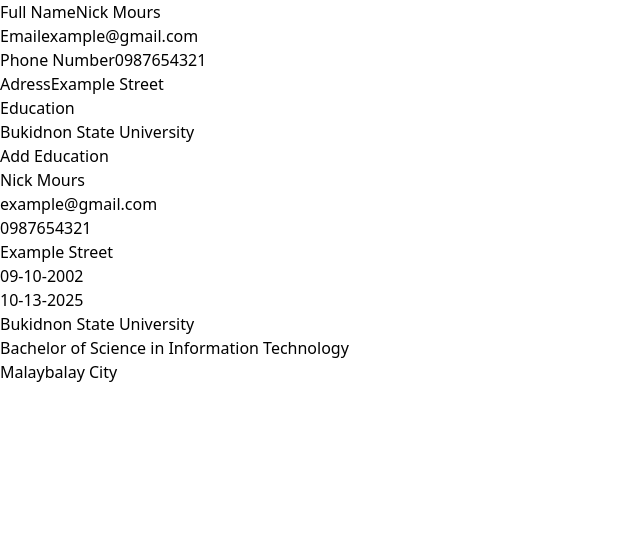
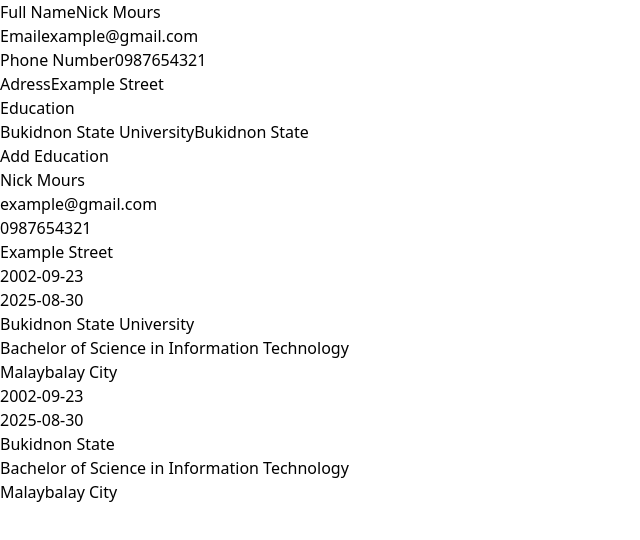
Before and after one commit to FiereEinar/CV-Application, a React (Vite) app: page / in a window 1280 px wide. Both pictures are taken after a click on the button "Education". Shown: the top 540 px of the page, without its empty margins (0-640 px from the left). Built offline with nearby package versions, Linux system fonts and the light colour scheme.

Commit message:
feat: editing on education section

```diff
--- a/src/App.jsx
+++ b/src/App.jsx
@@ -18,15 +18,12 @@
 
   const educationInfoChangeHandler = (e) => {
     const { key } = e.target.dataset
+    let newEducationInfo = JSON.parse(JSON.stringify(educationInfo))
     setCurrentEdited({ ...currentEdited, [key]: e.target.value})
 
-    const education = JSON.parse(JSON.stringify(currentEdited))
-    let newEducationInfo = JSON.parse(JSON.stringify(educationInfo))
-
-    newEducationInfo = newEducationInfo.filter((edu) => edu.id !== currentEdited.id)
-    newEducationInfo.push(education)
-    console.log(newEducationInfo)
-    console.log(currentEdited)
+    newEducationInfo.map((edu) => {
+      if (edu.id === currentEdited.id) edu[key] = e.target.value
+    })
     setEducationInfo(newEducationInfo)
   }
 
@@ -42,6 +39,10 @@
 
     setMode({ ...mode, [key]: 'edit'})
     setCurrentEdited(beingEdited)
+  }
+
+  const onSubmit = (e) => {
+    e.preventDefault()
   }
 
   return (
@@ -60,6 +61,7 @@
           onEdit={editingHandler}
           onTypeEdit={educationInfoChangeHandler}
           currentEdited={currentEdited}
+          onSubmit={onSubmit}
 //           onAdd={}
           mode={mode.education}
           isOpen={expandedToggle.education}
--- a/src/components/EducationSection.jsx
+++ b/src/components/EducationSection.jsx
@@ -1,6 +1,6 @@
 import InputField from './InputField.jsx'
 
-export default function EducationSection({ data, onClick, isOpen, mode, onEdit, currentEdited, onTypeEdit }) {
+export default function EducationSection({ data, onClick, isOpen, mode, onEdit, currentEdited, onTypeEdit, onSubmit }) {
   return (
     <div className='text-white flex flex-col'>
       <button
@@ -12,7 +12,7 @@
       </button>
       {isOpen && mode === 'none' &&
         <div>
-          <div>
+          <div className='flex flex-col gap-1 my-1'>
             {data.map((edu) => (
               <button
                 className='border p-2 rounded w-full'
@@ -23,15 +23,13 @@
               </button>
             ))}
           </div>
-          <button
-            className='p-2 border w-full rounded'
-          >
-          Add Education
+          <button className='p-2 border w-full rounded'>
+            Add Education
           </button>
         </div>
       }
-      {mode === 'edit' && currentEdited !== null &&
-        <form className='text-black'>
+      {isOpen && mode === 'edit' && currentEdited !== null &&
+        <form className='text-black' onSubmit={onSubmit}>
           <InputField
             label='University'
             type='text'
@@ -40,6 +38,44 @@
             dataKey='school'
             onChange={onTypeEdit}
           />
+          <InputField
+            label='Degree'
+            type='text'
+            value={currentEdited.degree}
+            placeholder='Bachelor of Example'
+            dataKey='degree'
+            onChange={onTypeEdit}
+          />
+          <InputField
+            label='Location'
+            type='text'
+            value={currentEdited.location}
+            placeholder='Bachelor of Example'
+            dataKey='location'
+            onChange={onTypeEdit}
+          />
+          <InputField
+            label='Start Date'
+            type='date'
+            value={currentEdited.startDate}
+            placeholder='Bachelor of Example'
+            dataKey='startDate'
+            onChange={onTypeEdit}
+          />
+          <InputField
+            label='End Date'
+            type='date'
+            value={currentEdited.endDate}
+            placeholder='Bachelor of Example'
+            dataKey='endDate'
+            onChange={onTypeEdit}
+          />
+          {isOpen && mode === 'edit' &&
+            <div className='text-white flex justify-evenly p-2'>
+              <button className='border p-1 rounded' onClick={onSubmit}>Cancel</button>
+              <button className='border p-1 rounded' type='submit'>Submit</button>
+            </div>
+          }
         </form>
       }
     </div>
--- a/src/components/resume/PersonalInfo.jsx
+++ b/src/components/resume/PersonalInfo.jsx
@@ -1,10 +1,10 @@
 export default function PersonalInfo({ personalInfo }) {
   return (
-    <div className="">
+    <section className="">
       {personalInfo.fullname && <p>{personalInfo.fullname}</p>}
       {personalInfo.email && <p>{personalInfo.email}</p>}
       {personalInfo.number && <p>{personalInfo.number}</p>}
       {personalInfo.address && <p>{personalInfo.address}</p>}
-    </div>
+    </section>
   )
 }
--- a/src/testData.js
+++ b/src/testData.js
@@ -11,9 +11,17 @@
       school: 'Bukidnon State University',
       degree: 'Bachelor of Science in Information Technology',
       location: 'Malaybalay City',
-      startDate: '09-10-2002',
-      endDate: '10-13-2025',
+      startDate: '2002-09-23',
+      endDate: '2025-08-30',
       id: '0965'
+    },
+    {
+      school: 'Bukidnon State',
+      degree: 'Bachelor of Science in Information Technology',
+      location: 'Malaybalay City',
+      startDate: '2002-09-23',
+      endDate: '2025-08-30',
+      id: '2356'
     },
   ],
 }
```
Also changed, not shown: 4 other files (tests, documents, lock files or other folders).
